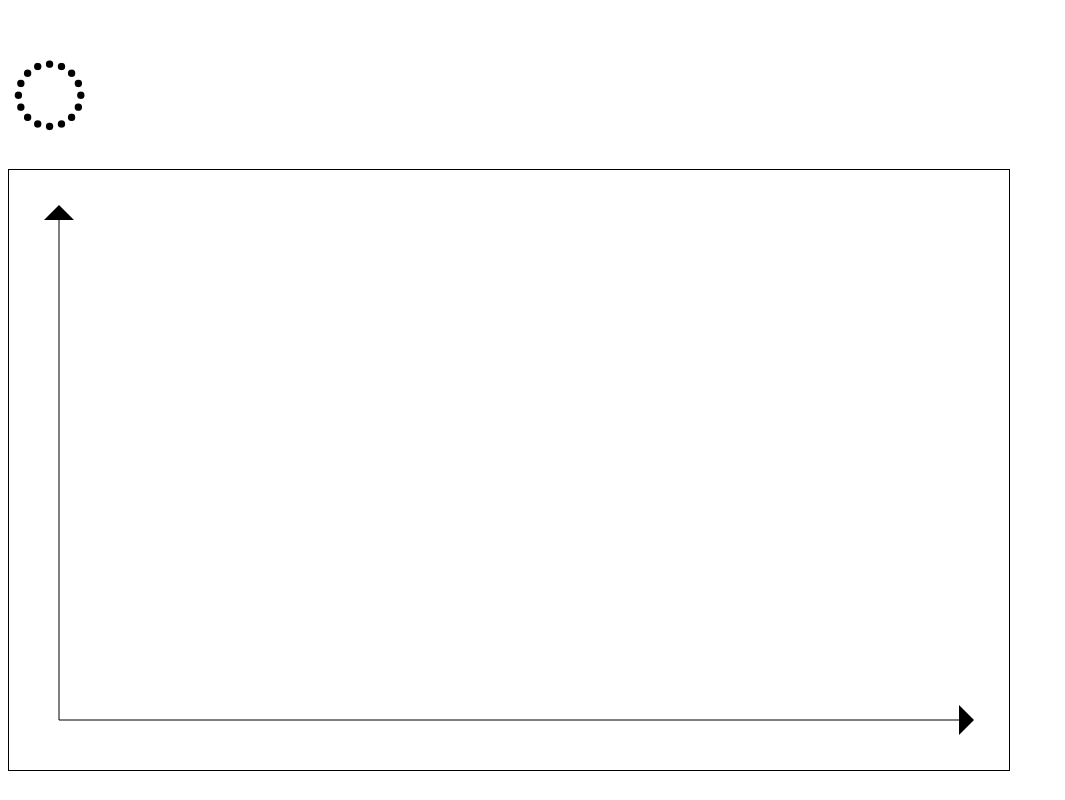
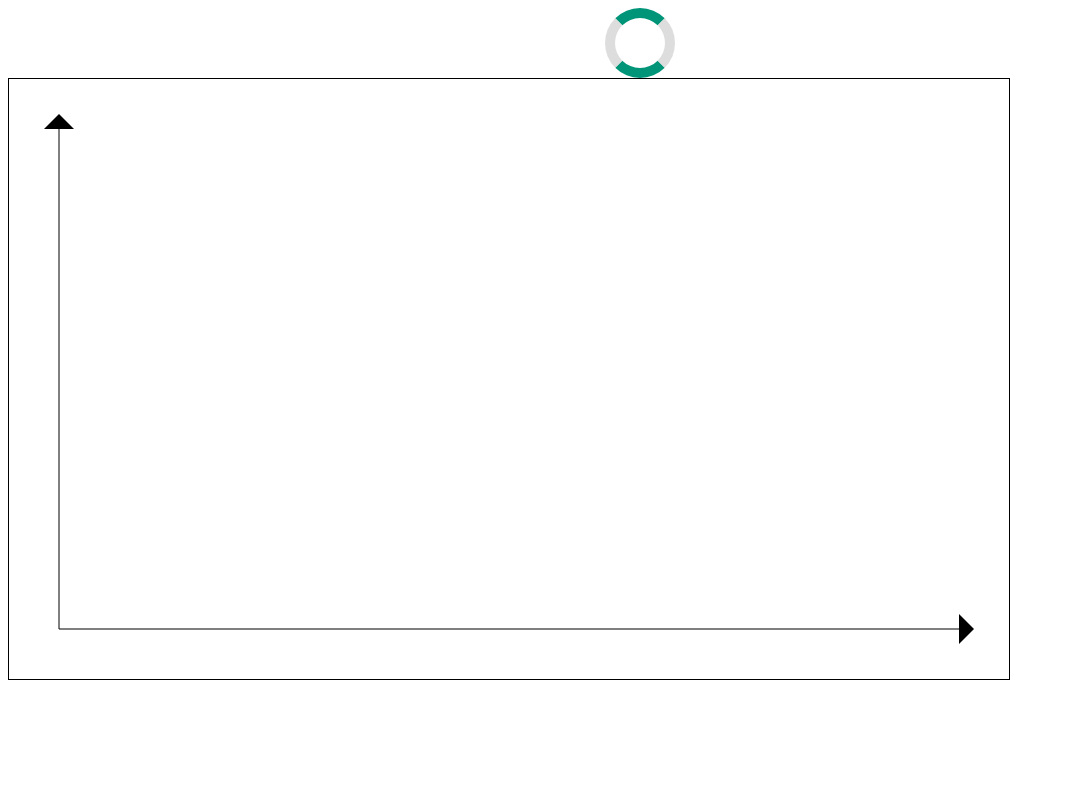
Before and after one commit to yipjh/javascript, a website: page static/index.html in a window 1280 px wide. Shown: the whole page, without its empty margins (0-1065 px from the left). Drawn offline with Linux system fonts and the light colour scheme.

Commit message:
Modified spinner and made it functional

```diff
--- a/static/index.html
+++ b/static/index.html
@@ -6,9 +6,7 @@
     <link rel="stylesheet" href="styles.css">
 </head>
 <body>
-<div>
-    <span class="spinner"></span>
-</div>
+    <div class="spinner"></div>
 
 <canvas id="chart" width="1000" height="600"></canvas>
 
--- a/static/styles.css
+++ b/static/styles.css
@@ -1,10 +1,25 @@
-.spinner{
-  font-size: 140px;
+.spinner {
+  display: flex;
+  justify-content: center;
 }
-.spinner:after {
-  content: '◌';
+
+.spinner::after {
+  content: "";
+  width: 50px;
+  height: 50px;
+  border: 10px solid #dddddd;
+  border-top-color: #009579;
+  border-bottom-color: #009579;
+  border-radius: 50%;
+  animation: spinner 1s ease infinite
+}
+
+@keyframes spinner {
+  to {
+      transform: rotate(1turn);
+  }
 }
 
 #chart {
-    border: 1px solid black;
+  border: 1px solid black;
 }
```
